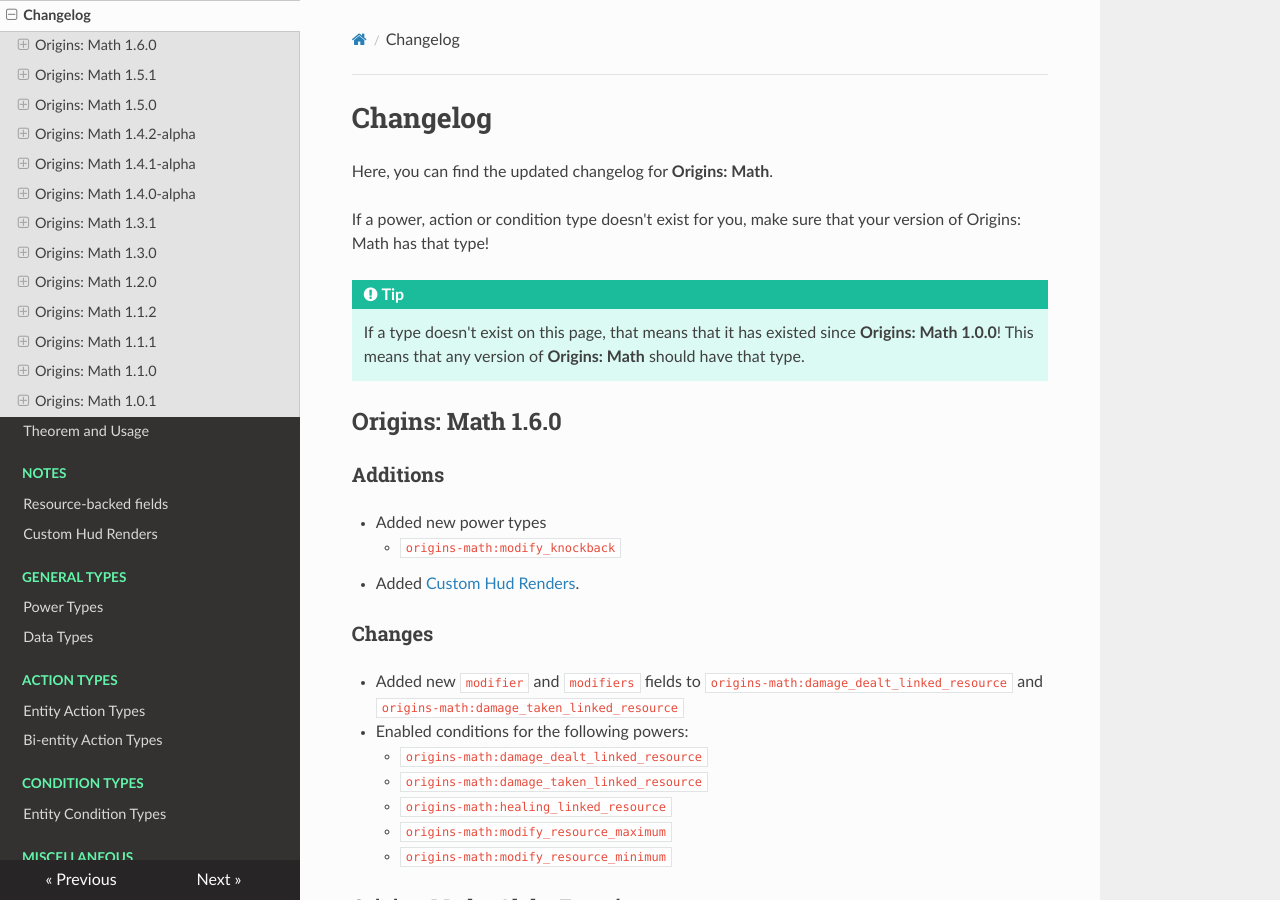
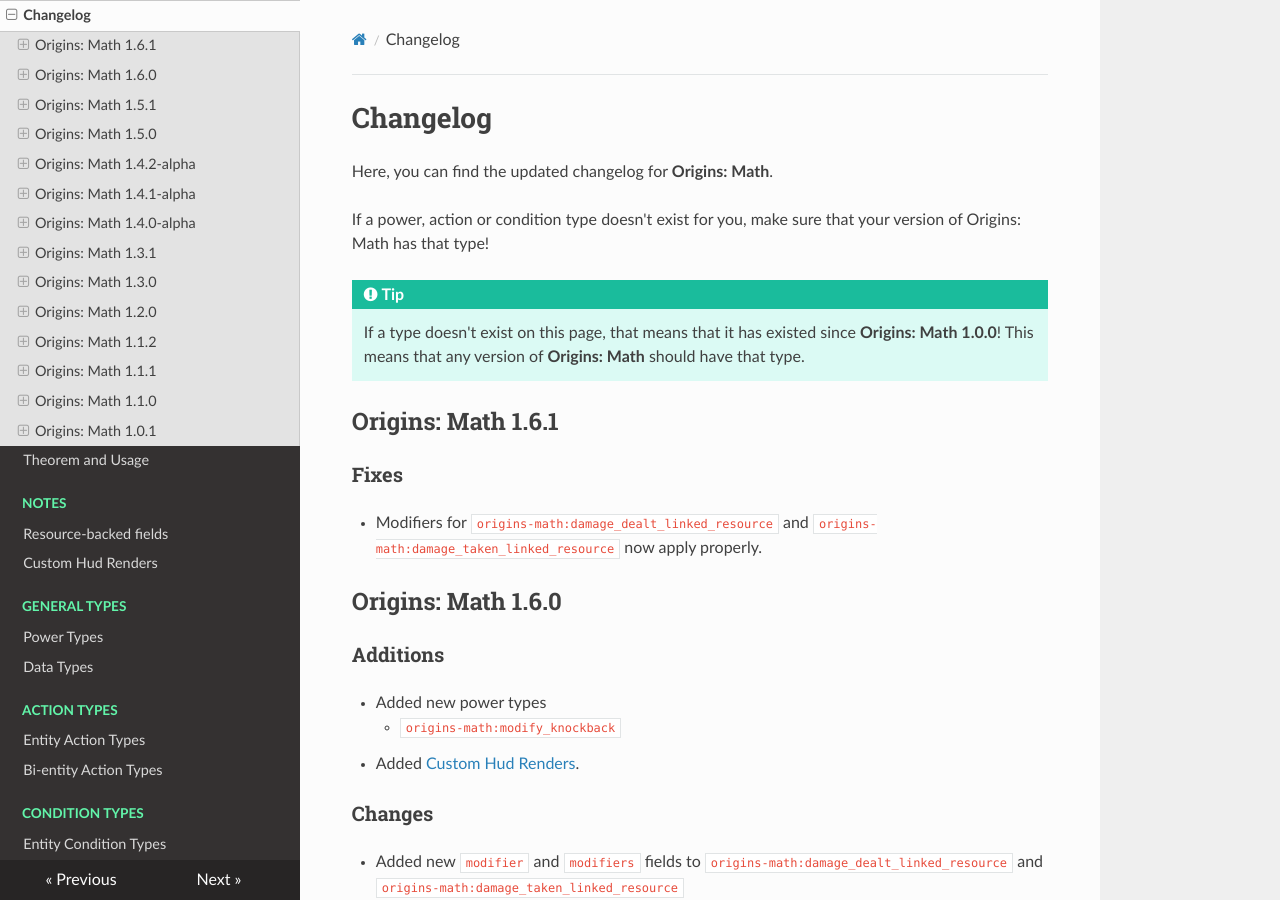
Before and after one commit to xrickastley/origins-math-docs, an MkDocs documentation site: the page built from docs/changelog.md, in a window 1280 px wide and 900 px high. Built offline with MkDocs 1.6.1, drawn with Linux system fonts in a browser that asks for light colours; nearby versions of some CDN libraries.

Commit message:
Updated changelog.

```diff
--- a/docs/changelog.md
+++ b/docs/changelog.md
@@ -6,6 +6,10 @@ If a power, action or condition type doesn't exist for you, make sure that your
 
 !!! tip
 	If a type doesn't exist on this page, that means that it has existed since **Origins: Math 1.0.0**! This means that any version of **Origins: Math** should have that type.
+
+## Origins: Math 1.6.1
+### Fixes
+- Modifiers for `origins-math:damage_dealt_linked_resource` and `origins-math:damage_taken_linked_resource` now apply properly.
 
 ## Origins: Math 1.6.0
 ### Additions
```
